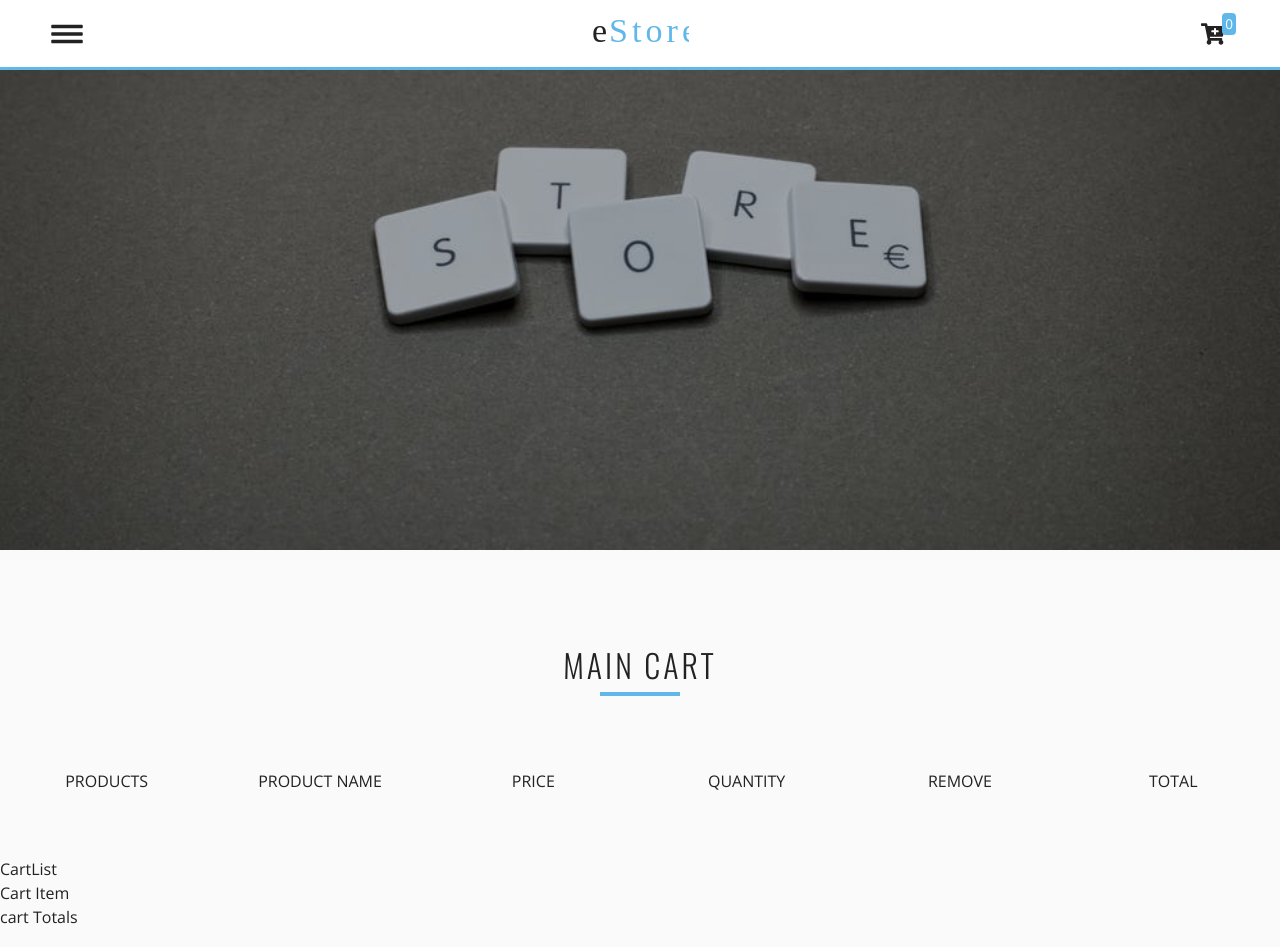
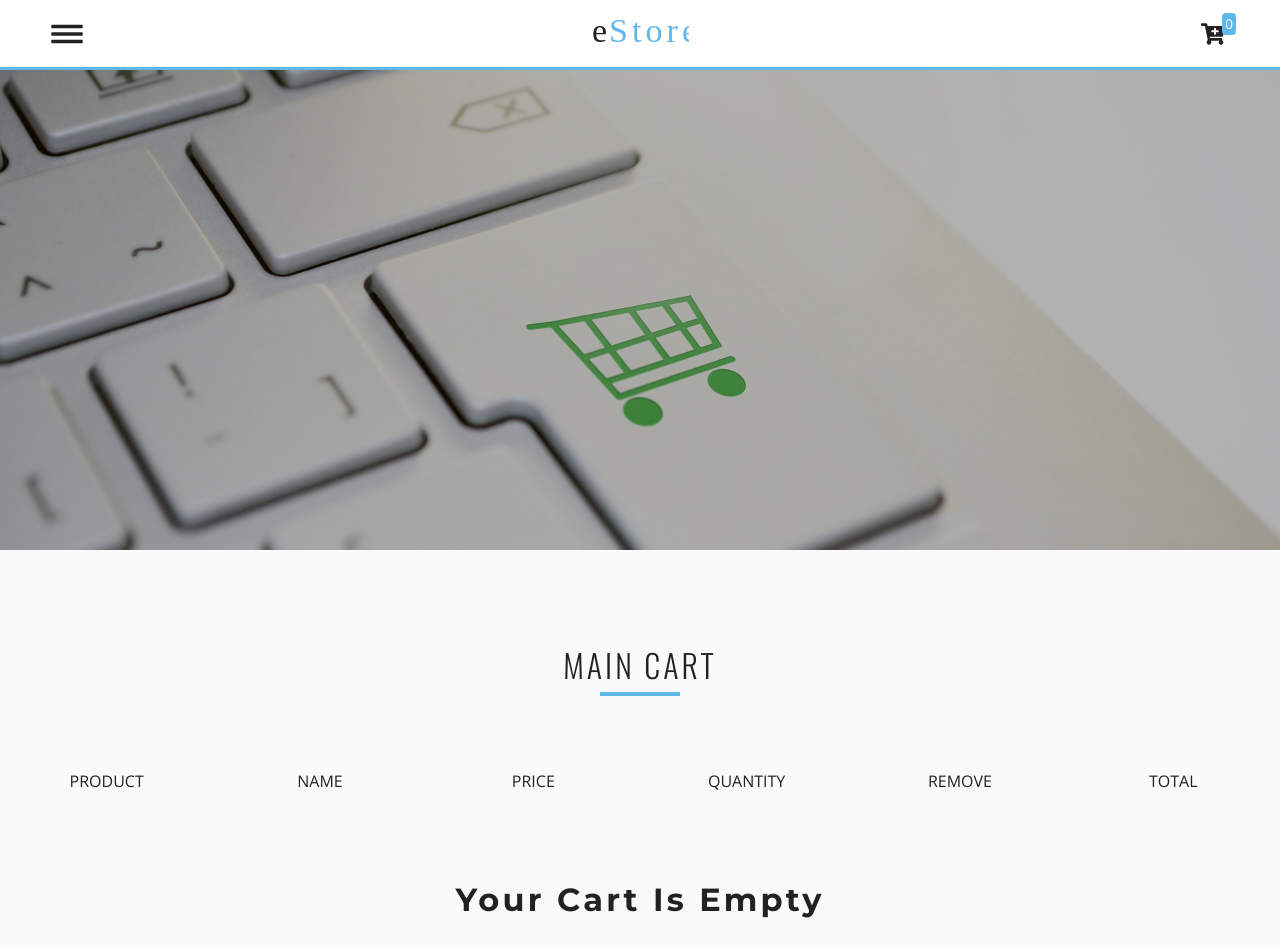
Before and after one commit to locaulker/cellphone-store, a React (Create React App) app: page /cart in a window 1280 px wide. Shown: the top 947 px of the page. Built offline with nearby package versions, Linux system fonts and the light colour scheme.

Commit message:
added cartItem logic

```diff
--- a/src/components/CartPage/CartColumns.js
+++ b/src/components/CartPage/CartColumns.js
@@ -6,11 +6,11 @@
       <div className="row">
 
         <div className="col-lg-2">
-          <p className="text-uppercase">products</p>
+          <p className="text-uppercase">product</p>
         </div>
 
         <div className="col-lg-2">
-          <p className="text-uppercase">product name</p>
+          <p className="text-uppercase">name</p>
         </div>
 
         <div className="col-lg-2">
--- a/src/components/CartPage/CartList.js
+++ b/src/components/CartPage/CartList.js
@@ -1,11 +1,42 @@
 import React from 'react';
+import {ProductConsumer} from '../../context';
 import CartItem from './CartItem';
+import Title from '../Title';
+import { FaCentercode } from 'react-icons/fa';
 
 export default function CartList() {
   return (
-    <div>
+    <div className="container-fluid">
+      <div className="row">
+        <div className="col">
+          <ProductConsumer>
+            {value => {
+              const {cart, increment, decrement, removeItem} = value;
+              if (cart.length === 0) {
+                return <h2 className="text-title text-center my-4">your cart is empty</h2>
+              } else {
+                return (
+                  <>
+                    {cart.map(item => (
+                        <CartItem
+                          key={item.id}
+                          cartItem={item}
+                          increment={increment}
+                          decrement={decrement}
+                          removeItem={removeItem}
+                        />
+                      ))
+                    }
+                  </>
+                )
+              }
+            }}
+          </ProductConsumer>
+        </div>
+      </div>
+      {/*
       CartList
-      <CartItem />
+      <CartItem /> */}
     </div>
   )
 }
--- a/src/pages/CartPage.js
+++ b/src/pages/CartPage.js
@@ -1,6 +1,6 @@
 import React from 'react';
 import Hero from '../components/Hero';
-import cartBcg from '../images/storeBcg.jpeg';
+import cartBcg from '../images/storeBcg.jpg';
 import CartSection from '../components/CartPage';
 
 export default function CartPage() {
```
Also changed, not shown: src/images/storeBcg.jpeg (deleted), src/images/storeBcg.jpg (added).
